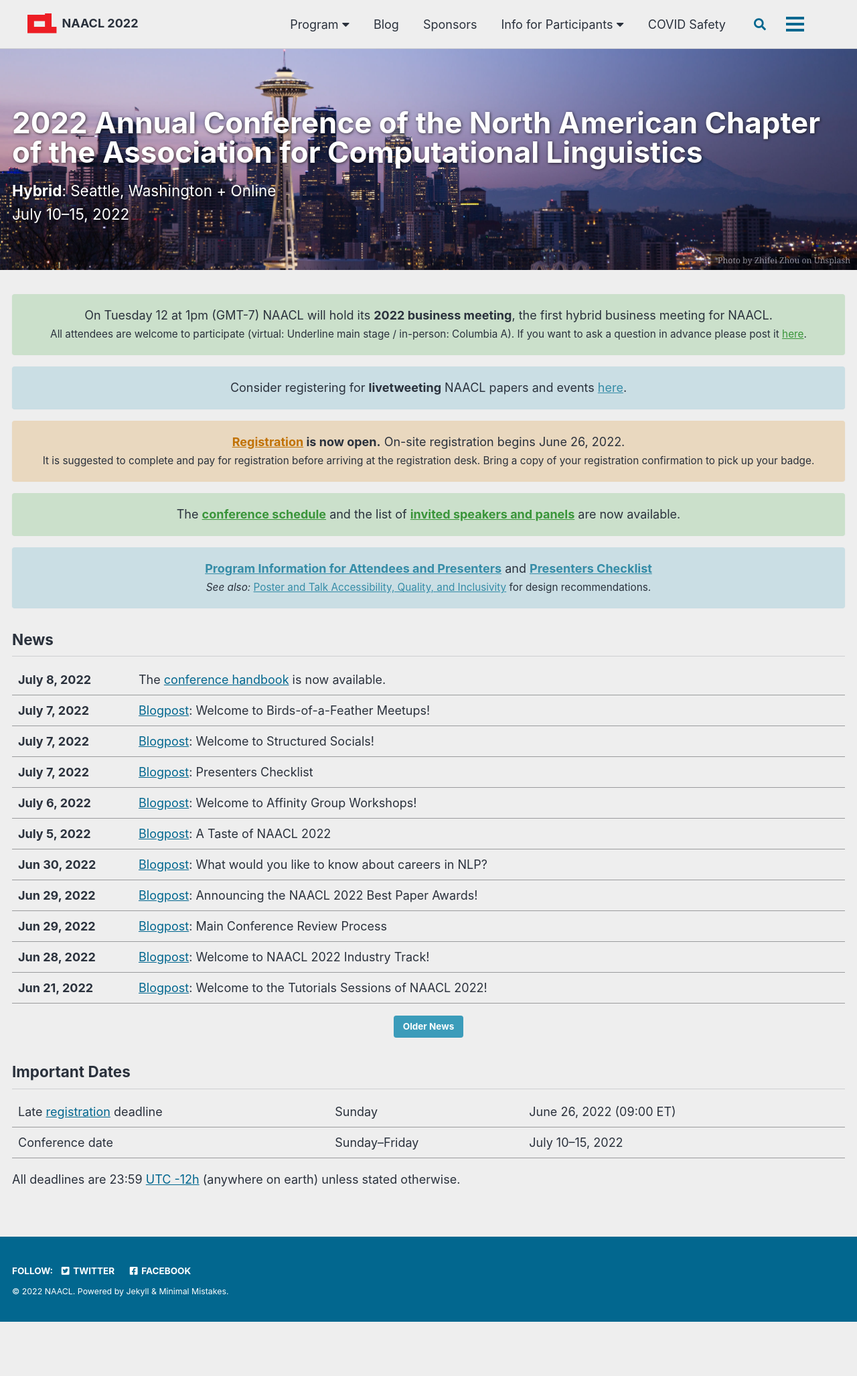
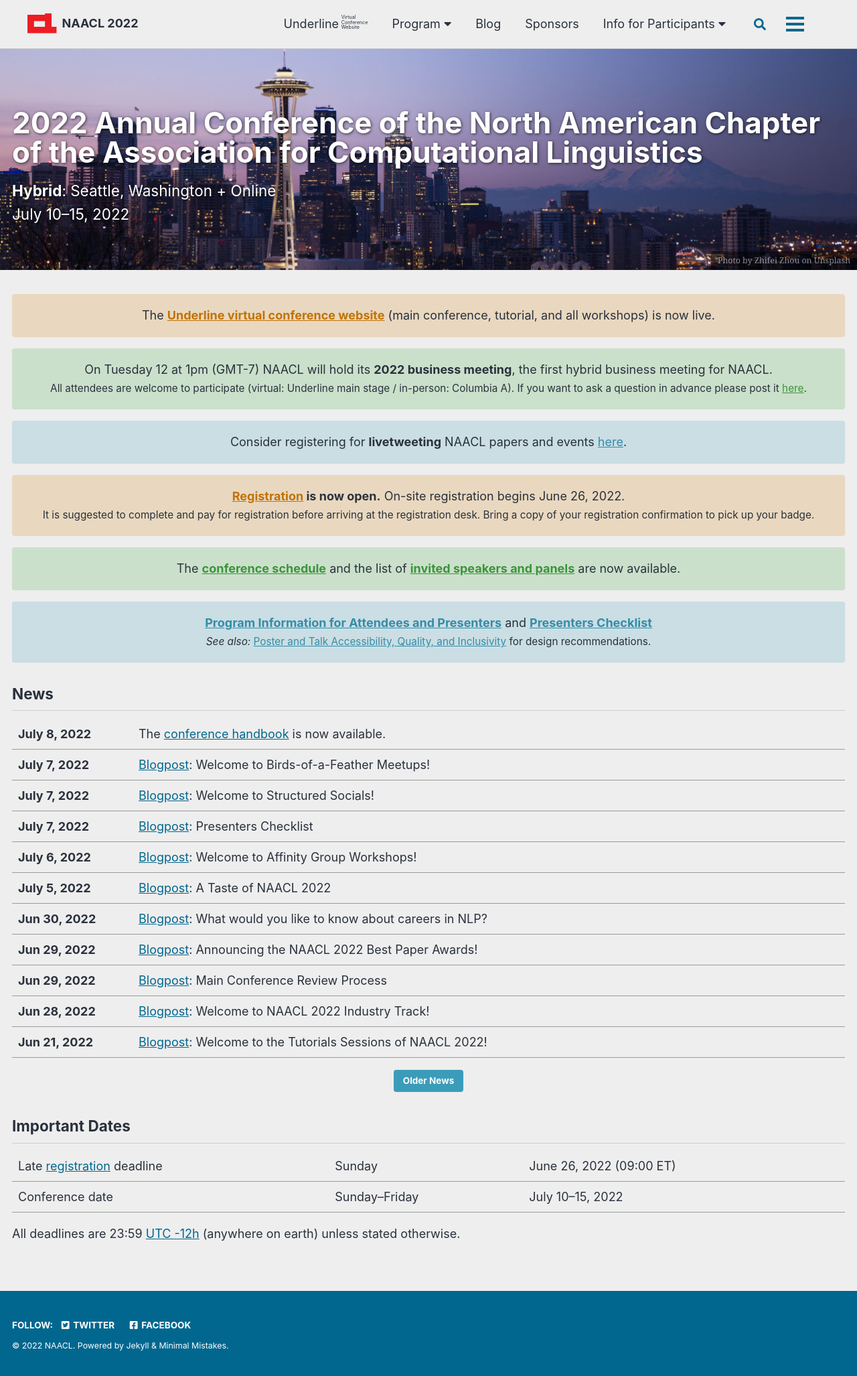
Before and after one commit to naacl-org/naacl-2022-website, a Jekyll site: the page built from _pages/home.md, in a window 1280 px wide. Shown: the whole page at 67% size. Built offline with Jekyll 4.4.1, drawn with Linux system fonts in a browser that asks for light colours; cached includes are drawn as plain includes; comment, search, counter and statistics services are not loaded; before the commit the page ends 1973 px from its top, so only the background shows below that.

Commit message:
Added underline

```diff
--- a/_data/navigation.yml
+++ b/_data/navigation.yml
@@ -1,7 +1,7 @@
 # main links
 main:
-  #- title: "Virtual Conference Website"
-  #  url: "https://underline.io/events/122/reception"
+  - title: "Underline<div class=subtitle>Virtual<br>Conference<br>Website</div>"
+    url: "https://underline.io/events/325/reception"
 
   - title: "Program"
     subnav: program
--- a/_pages/home.md
+++ b/_pages/home.md
@@ -8,6 +8,9 @@ header:
 excerpt: "**Hybrid**: Seattle, Washington + Online"
 secondary_excerpt: "July 10--15, 2022"
 ---
+
+The **[Underline virtual conference website](https://underline.io/events/325/reception)** (main conference, tutorial, and all workshops) is now live.
+{: .text-center .notice--warning}
 
 On Tuesday 12 at 1pm (GMT-7) NAACL will hold its **2022 business meeting**, the first hybrid business meeting for NAACL.<br>
 <span style="font-size:85%">All attendees are welcome to participate (virtual: Underline main stage / in-person: Columbia A).
--- a/_sass/minimal-mistakes/_navigation.scss
+++ b/_sass/minimal-mistakes/_navigation.scss
@@ -604,3 +604,10 @@
     padding-left: 3.25rem
   }
 }
+
+.greedy-nav div.subtitle {
+  display: inline-block;
+  font-size: 40%;
+  line-height: 1;
+  margin-left: .5em;
+}
```
